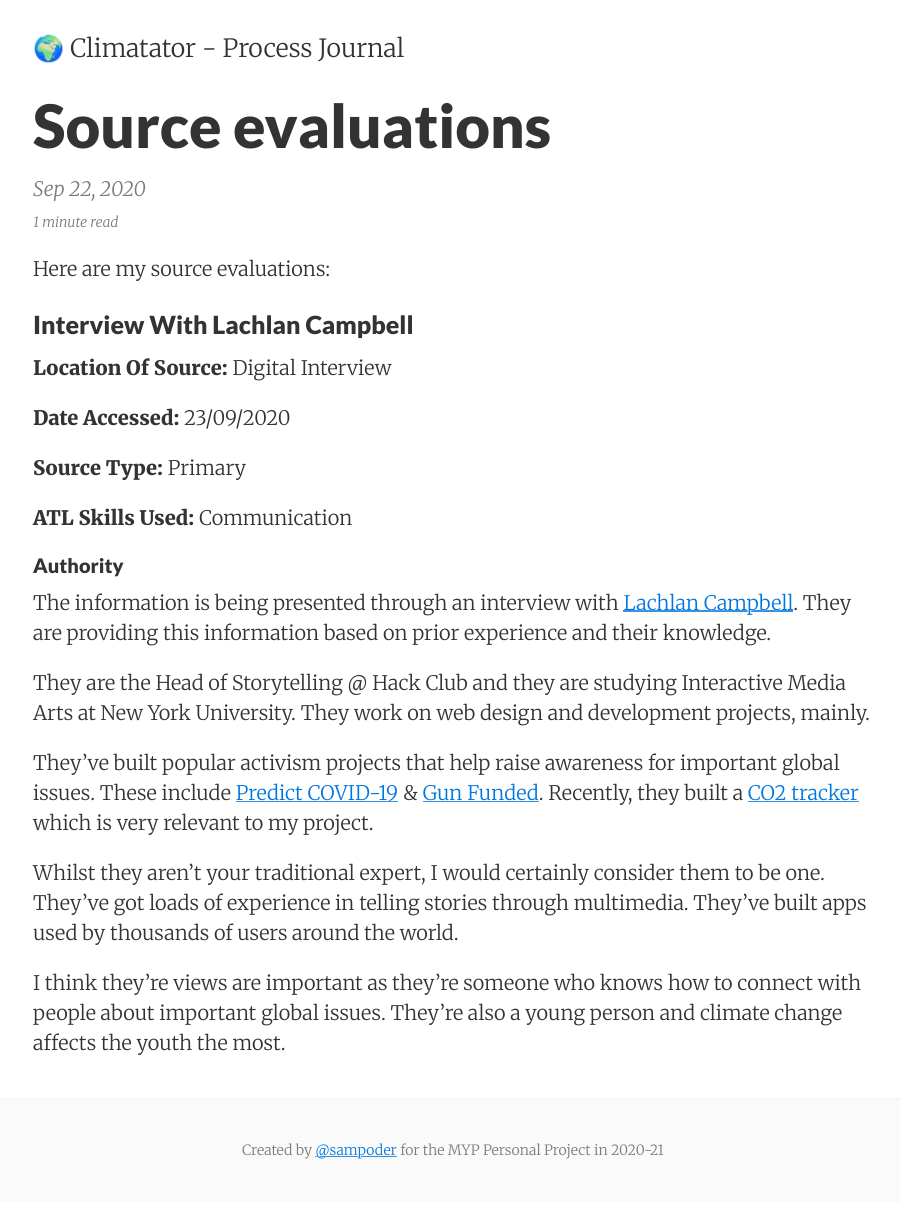
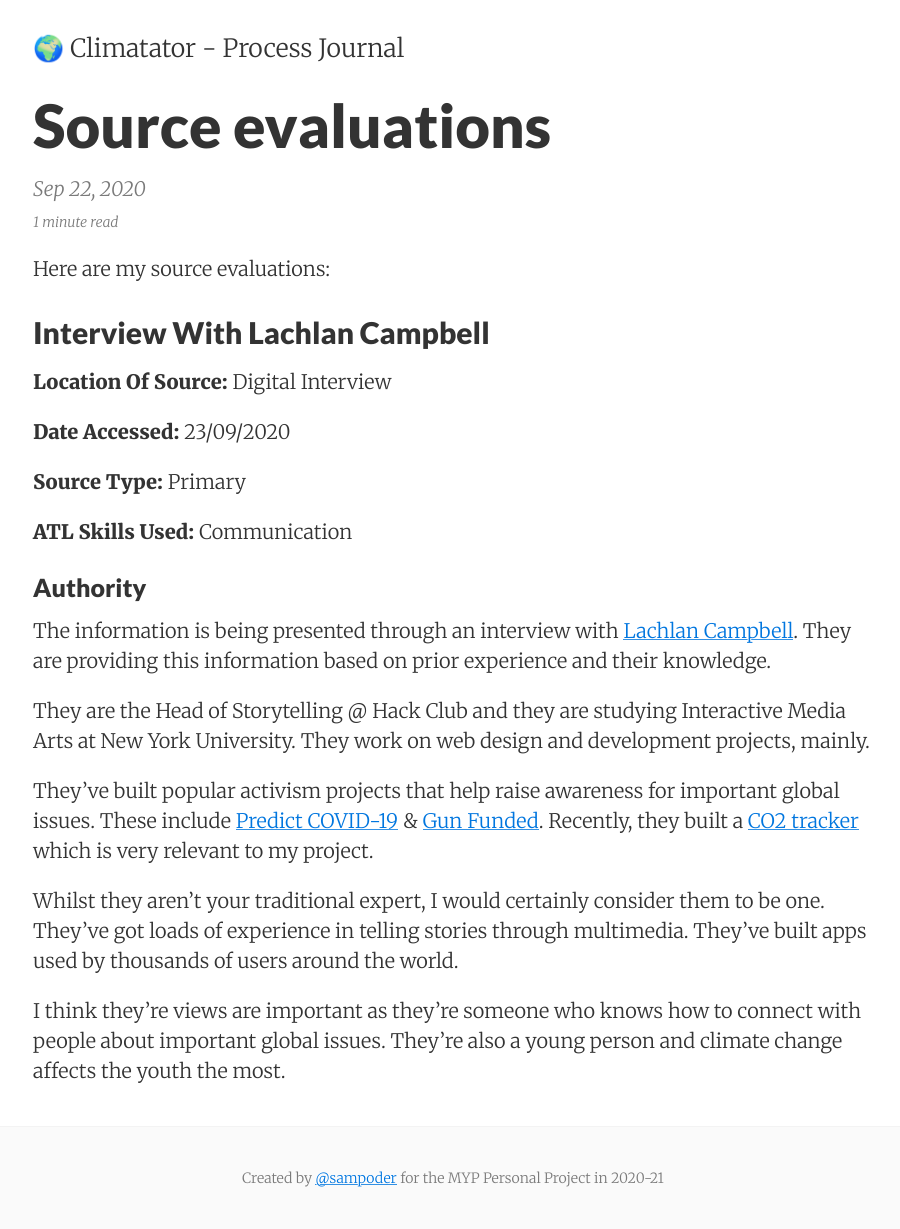
Before and after one commit to sampoder/climatator, a Jekyll site: the page built from journal/_posts/2020-09-22-source-evaluation.md, in a window 1280 px wide. Shown: the whole page, without its empty margins (187-1087 px from the left). Built offline with Jekyll 4.4.1, drawn with Linux system fonts in a browser that asks for light colours; before the commit the page ends 1202 px from its top, so only the background shows below that.

```diff
--- a/journal/_posts/2020-09-22-source-evaluation.md
+++ b/journal/_posts/2020-09-22-source-evaluation.md
@@ -7,7 +7,7 @@ summary: Analysing the value and accuracy of my sources
 
 Here are my source evaluations:
 
-### Interview With Lachlan Campbell
+## Interview With Lachlan Campbell
 
 **Location Of Source:** Digital Interview
 
@@ -17,7 +17,7 @@ Here are my source evaluations:
 
 **ATL Skills Used:** Communication
 
-#### Authority
+### Authority
 
 The information is being presented through an interview with [Lachlan Campbell](https://lachlanjc.com/). They are providing this information based on prior experience and their knowledge.
 
```
